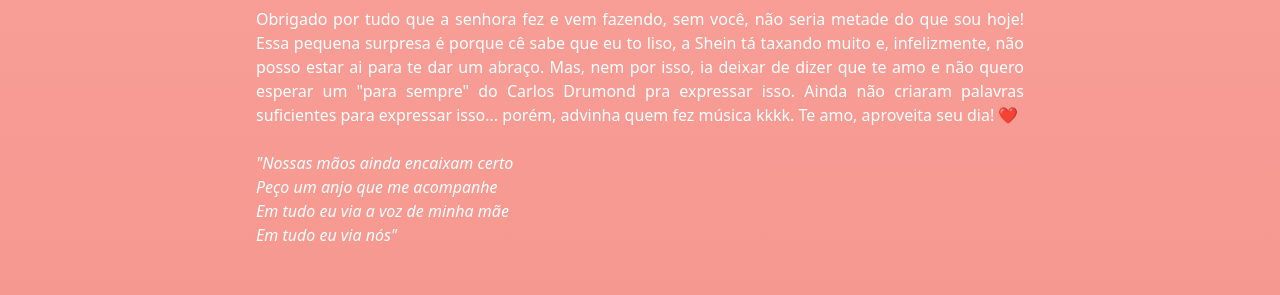
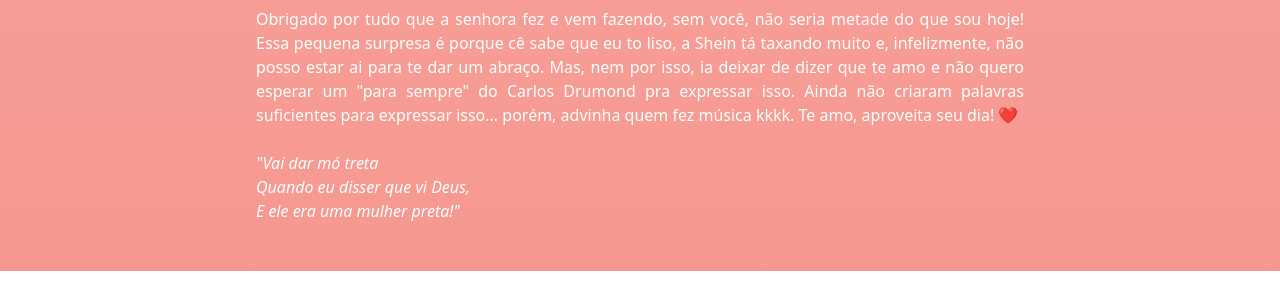
Before and after one commit to Rayan757575/Surpresa-dia-das-m-es, a plain HTML site: page projeto mãe/index.html in a window 1280 px wide. Shown: the part 689-984 px from the top of the page. After the commit the page ends 960 px from the top, so only its background shows below. Drawn offline with nearby package versions, Linux system fonts and the light colour scheme.

Commit message:
Update index.html

```diff
--- a/projeto mãe/index.html
+++ b/projeto mãe/index.html
@@ -57,10 +57,7 @@
             pra expressar isso.
             Ainda não criaram palavras suficientes para expressar isso... porém, advinha quem fez música kkkk.
             Te amo, aproveita seu dia! ❤️ <br><br>
-            <i>"Nossas mãos ainda encaixam certo <br>
-                Peço um anjo que me acompanhe<br>
-                Em tudo eu via a voz de minha mãe<br>
-                Em tudo eu via nós"</i>
+            <i>"Vai dar mó treta <br> Quando eu disser que vi Deus, <br> E ele era uma mulher preta!"</i>
     </div><br><br>
 </body>
 <script src="https://cdn.jsdelivr.net/npm/bootstrap@5.3.6/dist/js/bootstrap.bundle.min.js"
```
